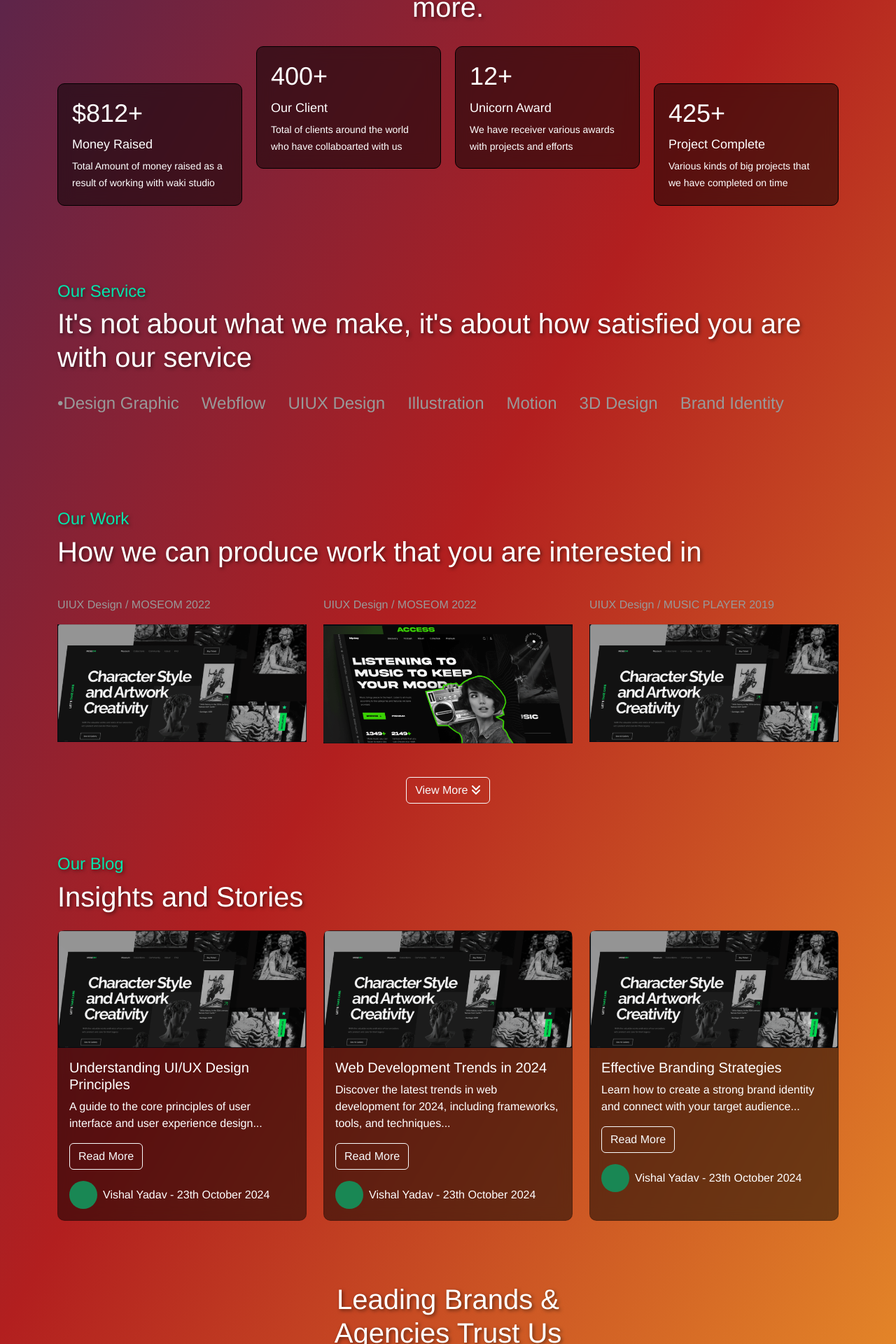
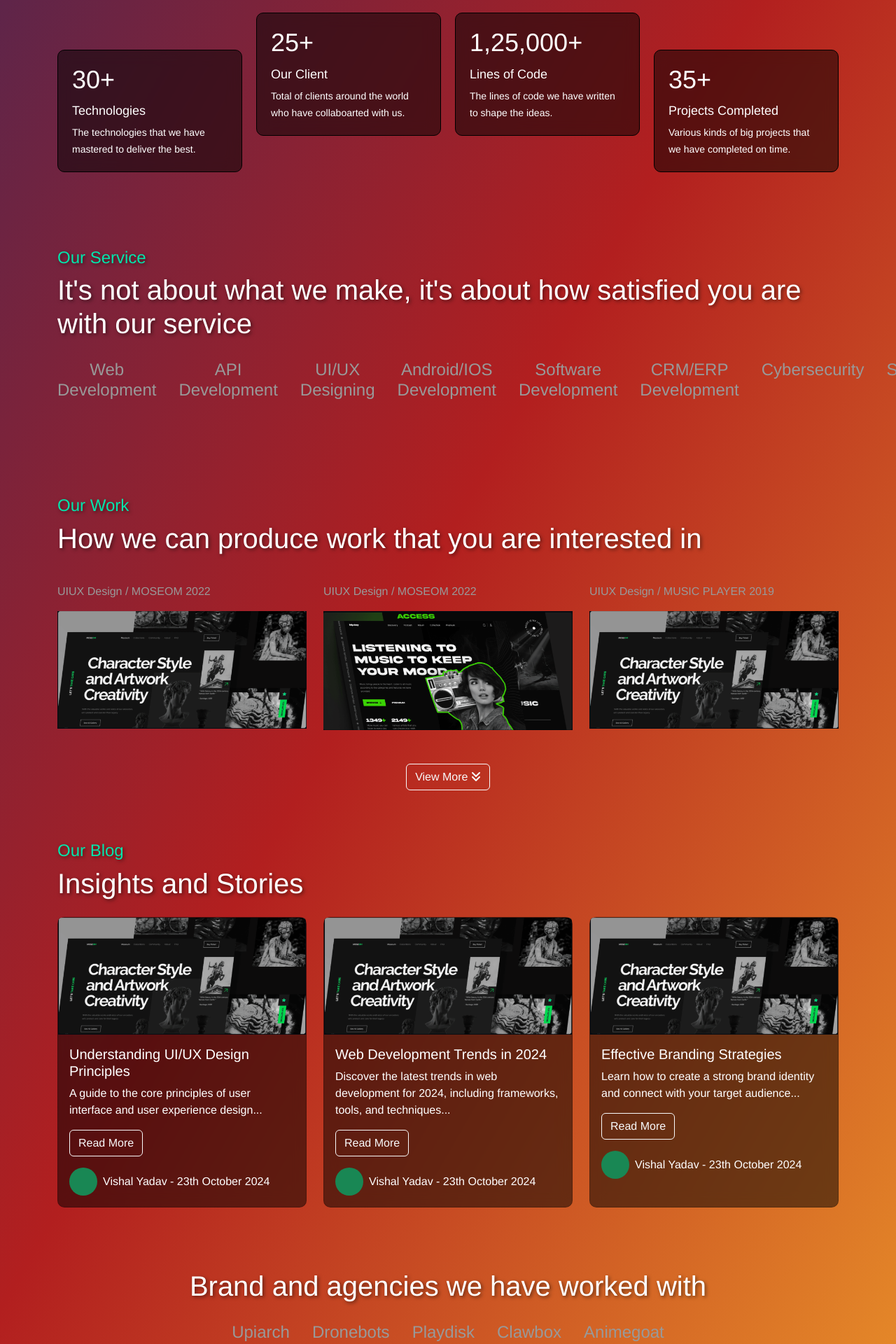
Before and after one commit to Devlooper-org/ReactFolio-devl, a React (Vite) app: page / in a window 1280 px wide. Shown: the part 1531-3451 px from the top of the page at 70% size. Built offline with nearby package versions, Linux system fonts and the light colour scheme.

Commit message:
text changes

```diff
--- a/index.html
+++ b/index.html
@@ -2,7 +2,7 @@
 <html lang="en">
   <head>
     <meta charset="UTF-8" />
-    <link rel="shortcut icon" href="/public/favicon.jpg" type="image/x-icon">
+    <link rel="shortcut icon" href="/favicon.jpg" type="image/x-icon">
     <meta name="viewport" content="width=device-width, initial-scale=1.0" />
     <title>Devlooper</title>
     <script src="https://www.google.com/recaptcha/api.js" async defer></script>
--- a/src/components/Analytics.jsx
+++ b/src/components/Analytics.jsx
@@ -15,32 +15,32 @@ const Analytics = () => {
   }, []);
   return (
     <div className="container" id="work">
-      <h1 className="text-white text-shadow">Recognize your successes and keep working to accomplish more.</h1>
+      <h1 className="text-white text-shadow">We always thrive to deliver better.</h1>
       <div className="grid-container text-white">
         <div data-aos="fade-up" className="grid-item box special-box">
-          <h2>$812+</h2>
-          <p>Money Raised</p>
+          <h2>30+</h2>
+          <p>Technologies</p>
           <span>
-            Total Amount of money raised as a result of working with waki studio
+            The technologies that we have mastered to deliver the best.
           </span>
         </div>
 
         <div data-aos="fade-up" className="grid-item box">
-          <h2>400+</h2>
+          <h2>25+</h2>
           <p>Our Client</p>
-          <span>Total of clients around the world who have collaboarted with us</span>
+          <span>Total of clients around the world who have collaboarted with us.</span>
         </div>
 
         <div data-aos="fade-up" className="grid-item box">
-          <h2>12+</h2>
-          <p>Unicorn Award</p>
-          <span>We have receiver various awards with projects and efforts</span>
+          <h2>1,25,000+</h2>
+          <p>Lines of Code</p>
+          <span>The lines of code we have written to shape the ideas.</span>
         </div>
 
         <div data-aos="fade-up" className="grid-item box special-box">
-          <h2>425+</h2>
-          <p>Project Complete</p>
-          <span>Various kinds of big projects that we have completed on time</span>
+          <h2>35+</h2>
+          <p>Projects Completed</p>
+          <span>Various kinds of big projects that we have completed on time.</span>
         </div>
       </div>
     </div>
--- a/src/components/Brand.jsx
+++ b/src/components/Brand.jsx
@@ -5,16 +5,14 @@ const Brand = () => {
   return (
     <div className="Brand-container">
       <div className="Brand-text text-white">
-        <h1 className="text-shadow">Leading Brands & <br/> Agencies Trust Us</h1>
+        <h1 className="text-shadow">Brand and agencies we have worked with</h1>
       </div>
       <div className="BrandName">
-        <h4>Kanba</h4>
-        <h4>Treva</h4>
-        <h4>Kyan</h4>
-        <h4>Liva</h4>
-        <h4>ideaa</h4>
-        <h4>atica</h4>
-        <h4>EARTH 2.0</h4>
+        <h4>Upiarch</h4>
+        <h4>Dronebots</h4>
+        <h4>Playdisk</h4>
+        <h4>Clawbox</h4>
+        <h4>Animegoat</h4>
       </div>
     </div>
   )
--- a/src/components/Footer.jsx
+++ b/src/components/Footer.jsx
@@ -11,12 +11,12 @@ const Footer = () => {
         <div className="row">
           {/* Left Section */}
           <div className="col-lg-4 mb-4">
-            <h4>Would you like to work with us? Let's work together</h4>
+            <h4>Would you like discuss something? Let's connect.</h4>
             <span className='d-flex w-100 justify-content-center'>
     <a href="https://facebook.com" className="text-decoration-none text-white me-2">
         <FontAwesomeIcon icon={faFacebook} />
     </a>
-    <a href="https://instagram.com" className="text-decoration-none text-white me-2">
+    <a href="https://instagram.com/devlooper_india" className="text-decoration-none text-white me-2">
         <FontAwesomeIcon icon={faInstagram} />
     </a>
     <a href="https://twitter.com" className="text-decoration-none text-white me-2">
@@ -32,11 +32,10 @@ const Footer = () => {
           {/* Center Section */}
           <div className="col-lg-4 mb-4">
             <p>
-              Babarsari Sleman, No 23 Ruko<br />
-              Biru Kab. Sleman, Kota Yogyakarta<br />
-              +62 824 - 2637 - 8823<br />
-              +62 813 - 3445 - 9349<br />
-              <a href="mailto:Walkagency@studio.io" className="text-white">Walkagency@studio.io</a>
+              Mumbai<br />
+              Maharashtra, India<br />
+              +91 90828-98864<br />
+              <a href="mailto:Walkagency@studio.io" className="text-white">admin@devlooper.me</a>
             </p>
           </div>
 
@@ -44,7 +43,7 @@ const Footer = () => {
           <div className="col-lg-4 mb-4">
             <ul className="list-unstyled">
               <li><a href="#" className="text-white text-decoration-none">Home</a></li>
-              <li><a href="#" className="text-white text-decoration-none">Service</a></li>
+              <li><a href="#service" className="text-white text-decoration-none">Service</a></li>
               <li><a href="#" className="text-white text-decoration-none">Portfolio</a></li>
               <li><a href="#" className="text-white text-decoration-none">Work</a></li>
               <li><a href="#" className="text-white text-decoration-none">Contact</a></li>
@@ -56,7 +55,7 @@ const Footer = () => {
         {/* Footer Bottom */}
         <div className="row">
           <div className="col text-center">
-            <p className="mb-0">© 2022 Walkagency - All Right Reserved</p>
+            <p className="mb-0">&copy; 2023 Devlooper - All Right Reserved</p>
           </div>
         </div>
       </div>
--- a/src/components/Services.jsx
+++ b/src/components/Services.jsx
@@ -20,13 +20,14 @@ const Services = () => {
         <h1 className="text-shadow" data-aos="fade-left">It's not about what we make, it's about how satisfied you are with our service</h1>
       </div>
       <div className="service-items">
-        <h4>•Design Graphic</h4>
-        <h4>Webflow</h4>
-        <h4>UIUX Design</h4>
-        <h4>Illustration</h4>
-        <h4>Motion</h4>
-        <h4>3D Design</h4>
-        <h4>Brand Identity</h4>
+        <h4>Web Development</h4>
+        <h4>API Development</h4>
+        <h4>UI/UX Designing</h4>
+        <h4>Android/IOS Development</h4>
+        <h4>Software Development</h4>
+        <h4>CRM/ERP Development</h4>
+        <h4>Cybersecurity</h4>
+        <h4>SEO/Marketing</h4>
       </div>
     </div>
   );
```
